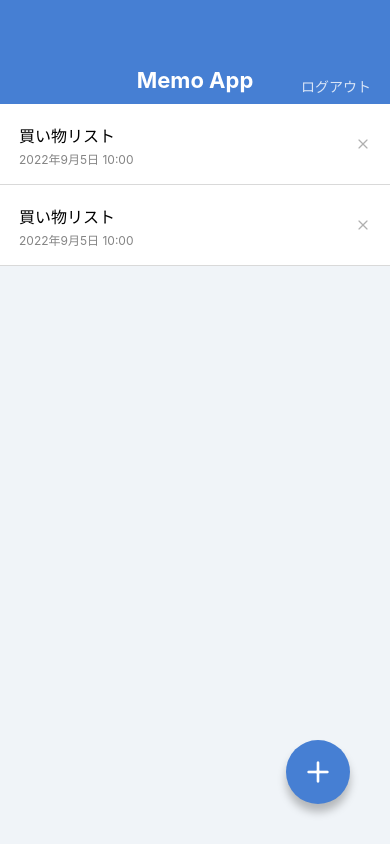
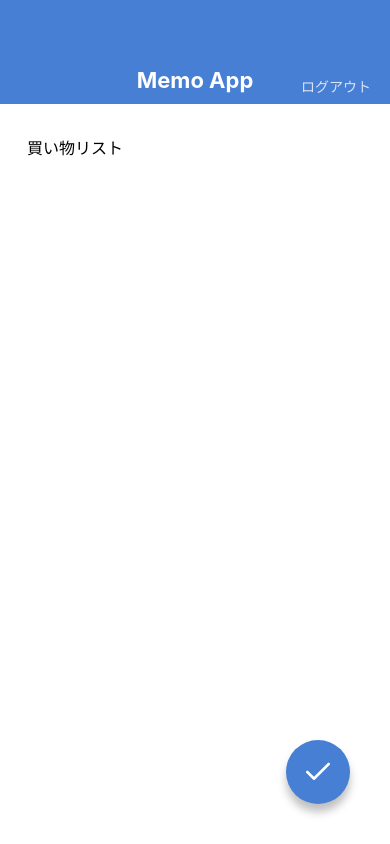
Before and after one commit to Visha765/MemoApp, a React Native app: screen / in a window 390 px wide. Built offline with nearby package versions, Linux system fonts and the light colour scheme.

Commit message:
create memoedit and memocreate screen

```diff
--- a/App.jsx
+++ b/App.jsx
@@ -2,12 +2,14 @@
 import React from 'react';
 // import { StyleSheet, View } from 'react-native';
 
-import MemoListScreen from './src/screens/MemoListScreen';
+// import MemoListScreen from './src/screens/MemoListScreen';
 // import MemoDetailScreen from './src/screens/MemoDetailScreen';
+import MemoEditScreen from './src/screens/MemoEditScreen';
 
 export default function App() {
   return (
-    <MemoListScreen />
+    // <MemoListScreen />
     // <MemoDetailScreen />
+    <MemoEditScreen />
   );
 }
--- /dev/null
+++ b/src/screens/MemoEditScreen.jsx
@@ -0,0 +1,37 @@
+import React from 'react';
+import {
+  View, StyleSheet, TextInput, KeyboardAvoidingView,
+} from 'react-native';
+import AppBar from '../components/AppBar';
+import CircleButton from '../components/CircleButton';
+
+export default function MemoListScreen() {
+  return (
+    <KeyboardAvoidingView style={styles.container}>
+      <AppBar />
+      <View style={styles.inputContainer}>
+        <TextInput value="買い物リスト" multiline style={styles.inputBody} />
+      </View>
+      <CircleButton name="check" />
+    </KeyboardAvoidingView>
+  );
+}
+
+const styles = StyleSheet.create({
+  container: {
+    flex: 1, // 画面全体
+    // backgroundColor: '#F0F4F8',
+  },
+  inputContainer: {
+    flex: 1,
+    paddingVertical: 32,
+    paddingHorizontal: 27,
+  },
+  inputBody: {
+    // backgroundColor: 'blue',
+    flex: 1,
+    textAlignVertical: 'top',
+    fontSize: 16,
+    lineHeight: 24,
+  },
+});
```
Also changed, not shown: src/screens/MemoCreateScreen.jsx (added, +35 -0 lines).
